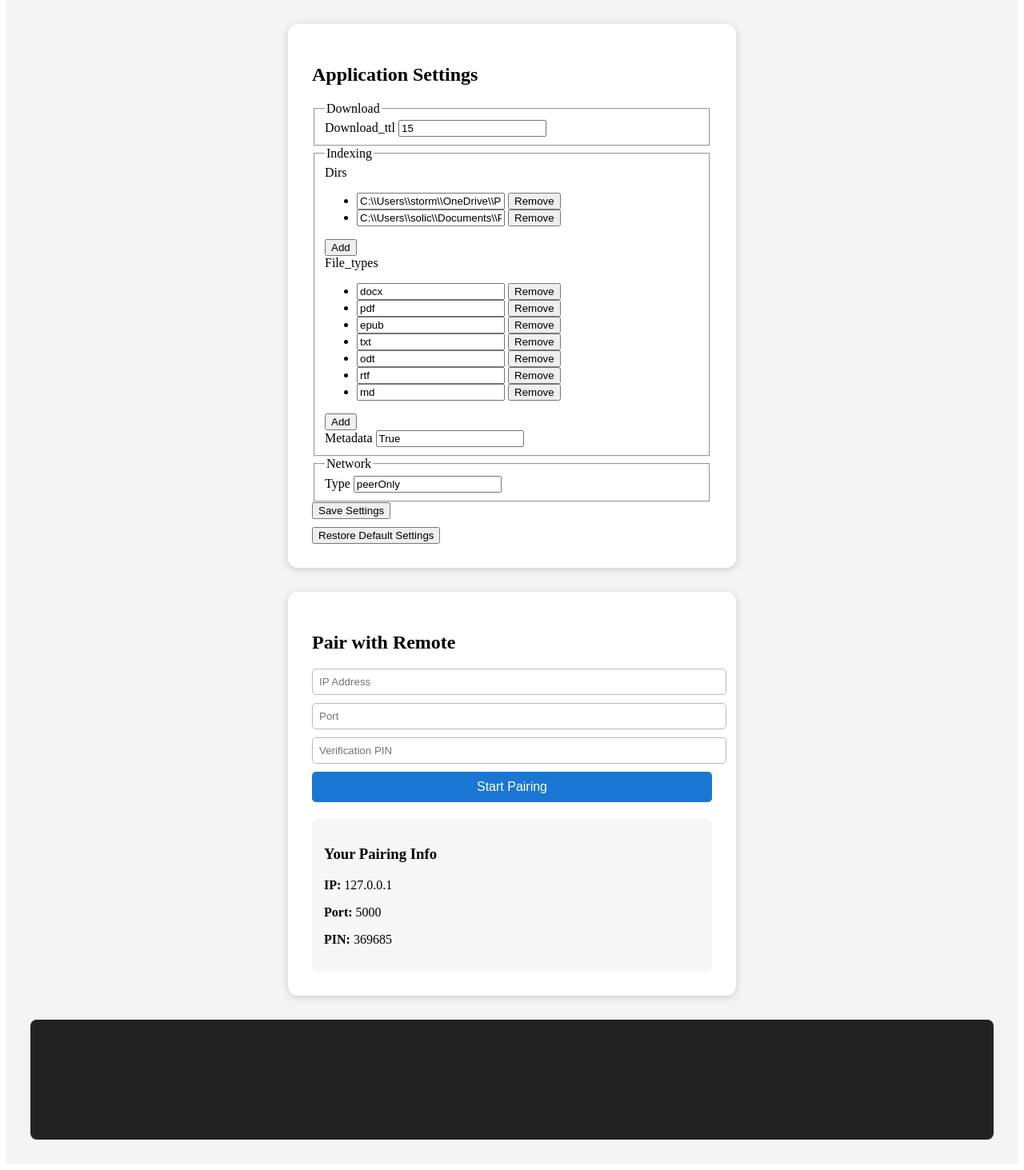
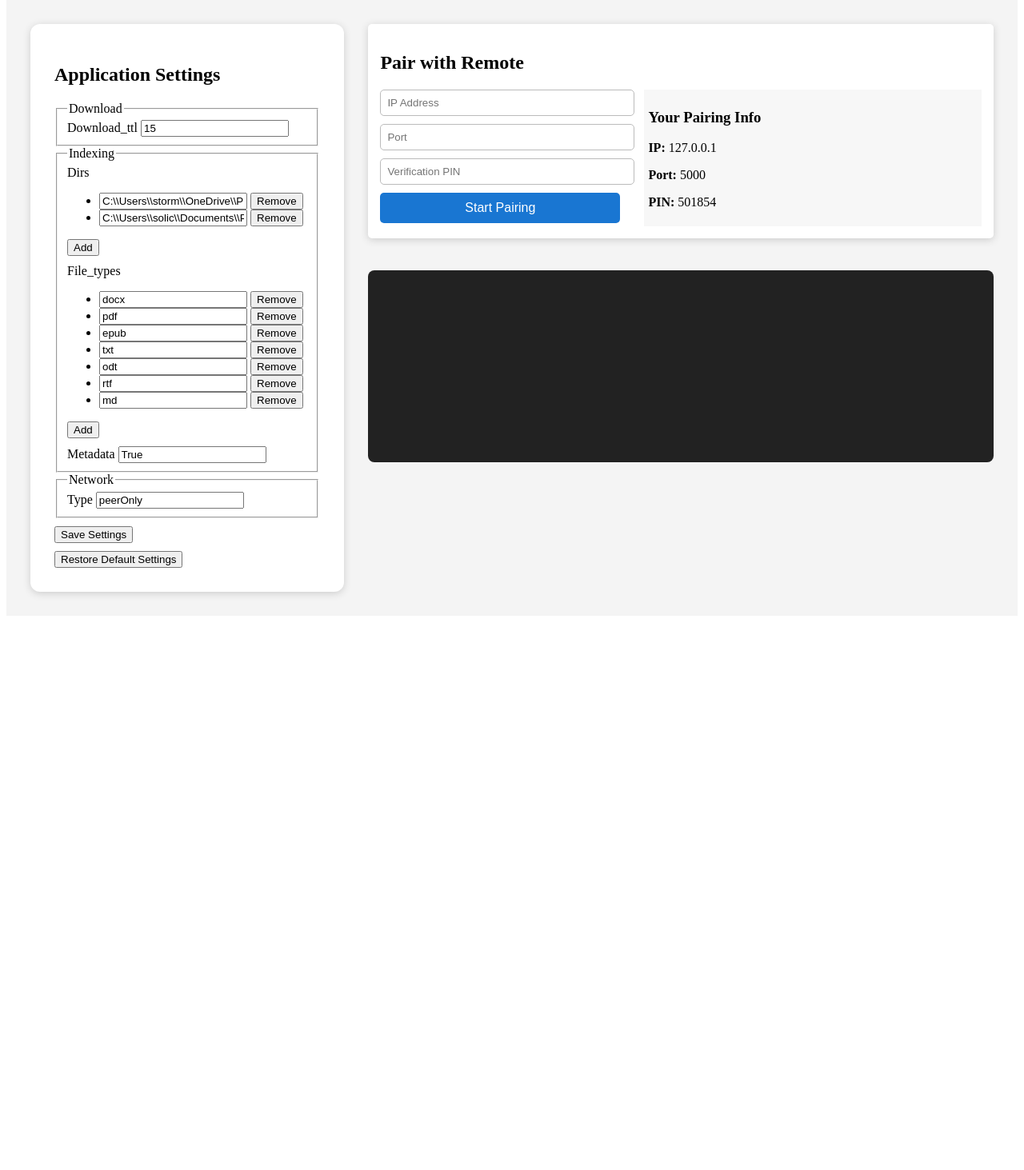
Before and after one commit to Crowfunder/flaszk, a Flask app: page /settings in a window 1280 px wide. Shown: the part 68-1531 px from the top of the page at 80% size. After the commit the page ends 818 px from the top, so only its background shows below. Run offline with Flask 3, Linux system fonts and the light colour scheme; parts of the project's set-up code (start-up, migrations or seed data) failed here and were passed over.

Commit message:
settings layout fixed

```diff
--- a/app/static/site.css
+++ b/app/static/site.css
@@ -130,14 +130,41 @@
     background: #388e3c;
 }
 
+.settings-layout {
+    display: flex;
+    flex-direction: row;
+    gap: 30px;
+    width: 100%;
+}
+
 .settings-card {
     background: #fff;
     border-radius: 12px;
     padding: 30px;
-    max-width: 500px;
-    margin: 0 auto 30px auto;
+    width: 33.33%;
     box-shadow: 0 2px 10px #ccc;
+    margin: 0;
+    align-self: flex-start;
+}
 
+.pairing-card {
+    background: #fff;
+    border-radius: 5px;
+    padding: 15px;
+    width: 100%;
+    box-shadow: 0 2px 10px #ccc;
+    margin: 0px;
+}
+
+.pairing-flex {
+    display: flex;
+    gap: 30px;
+    align-items: flex-start;
+}
+
+.pairing-form {
+    flex: 1 1 0;
+    max-width: 300px;
 }
 
 .pairing-form input {
@@ -164,10 +191,9 @@
 }
 
 .pairing-info {
-    margin-top: 20px;
+    flex: 1 1 0;
     background: #f7f7f7;
-    border-radius: 8px;
-    padding: 15px;
+    padding: 5px;
 }
 
 .connection-logs {
@@ -177,7 +203,37 @@
     border-radius: 8px;
     padding: 15px;
     margin-top: 20px;
-    min-height: 120px;
-    max-height: 200px;
+    min-height: 240px;      /* doubled from 120px */
+    max-height: 400px;      /* doubled from 200px */
     overflow-y: auto;
+    width: 100%;          /* match .pairing-card width */
+    margin-left: auto;      /* align under pairing-card */
+    margin-right: 0;
 }
+
+.vertical-flex {
+    display: flex;
+    flex-direction: column;
+    gap: 20px;
+    width: 66.66%;
+    box-sizing: border-box;
+}
+
+.settings-card,
+.pairing-card,
+.connection-logs,
+.vertical-flex {
+    box-sizing: border-box;
+}
+
+@media (max-width: 900px) {
+    .settings-layout {
+        flex-direction: column;
+        gap: 20px;
+    }
+    .settings-card,
+    .vertical-flex {
+        width: 100%;
+        max-width: 100%;
+    }
+}
--- a/app/templates/settings.html
+++ b/app/templates/settings.html
@@ -21,7 +21,7 @@
                         </li>
                     {% endfor %}
                 </ul>
-                <button type="button" onclick="addListItem('{{ prefix ~ key }}_list', '{{ prefix ~ key }}')">Add</button>
+                <button type="button" style="margin-bottom:10px;"onclick="addListItem('{{ prefix ~ key }}_list', '{{ prefix ~ key }}')">Add</button>
             </div>
         {% endif %}
     {% endfor %}
@@ -30,18 +30,21 @@
 {% extends 'base.html' %}
 {% block title %}Settings{% endblock %}
 {% block content %}
+<div class="settings-layout">
     <div class="settings-card">
         <h2>Application Settings</h2>
         <form class="settings-form" method="post" action="{{ url_for('bp_client.settings') }}">
             {{ render_settings(settings_dict) }}
-        <button type="submit">Save Settings</button>
+            <button type="submit" style="margin-top:10px;">Save Settings</button>
         </form>
         <form method="post" action="{{ url_for('bp_client.restore_settings') }}">
             <button type="submit" style="margin-top:10px;">Restore Default Settings</button>
         </form>
     </div>
-<div class="settings-card">
+    <div class="vertical-flex">
+    <div class="pairing-card">
         <h2>Pair with Remote</h2>
+        <div class="pairing-flex">
             <form class="pairing-form" method="post" action="">
                 <input type="text" name="ip_address" placeholder="IP Address" required>
                 <input type="number" name="port" placeholder="Port" required>
@@ -55,10 +58,13 @@
                 <p><b>PIN:</b> {{ my_pin }}</p>
             </div>
         </div>
+    </div>
     <div class="connection-logs">
         {% for log in connection_logs %}
             {{ log }}<br>
         {% endfor %}
+    </div>
+</div>
 </div>
 <script>
 function addListItem(listId, namePrefix) {
```
Lines whose indentation alone changed are shown as unchanged.
